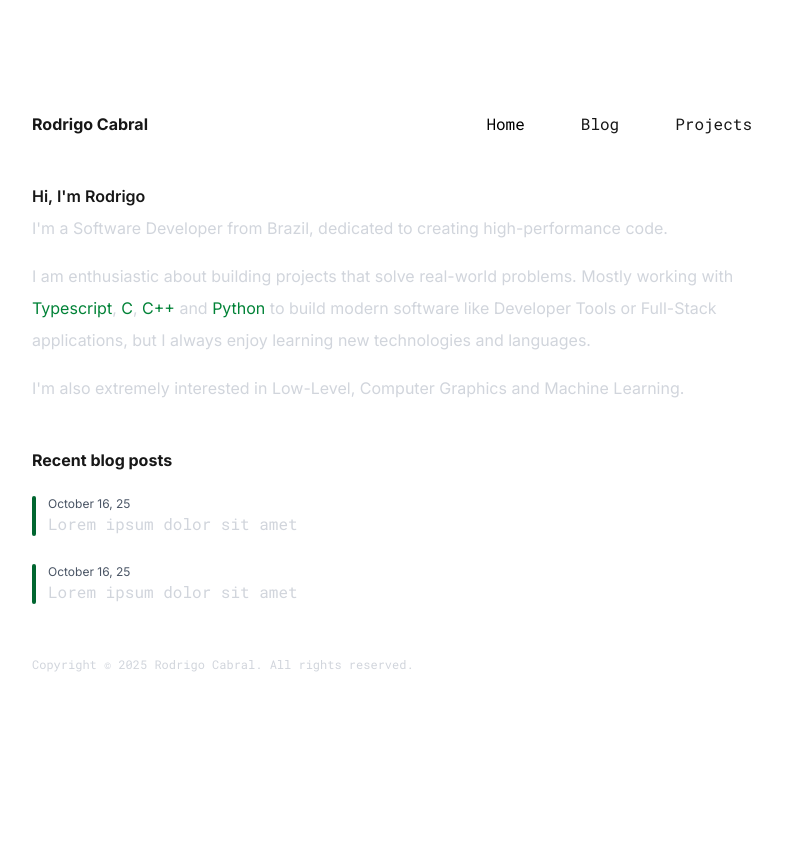
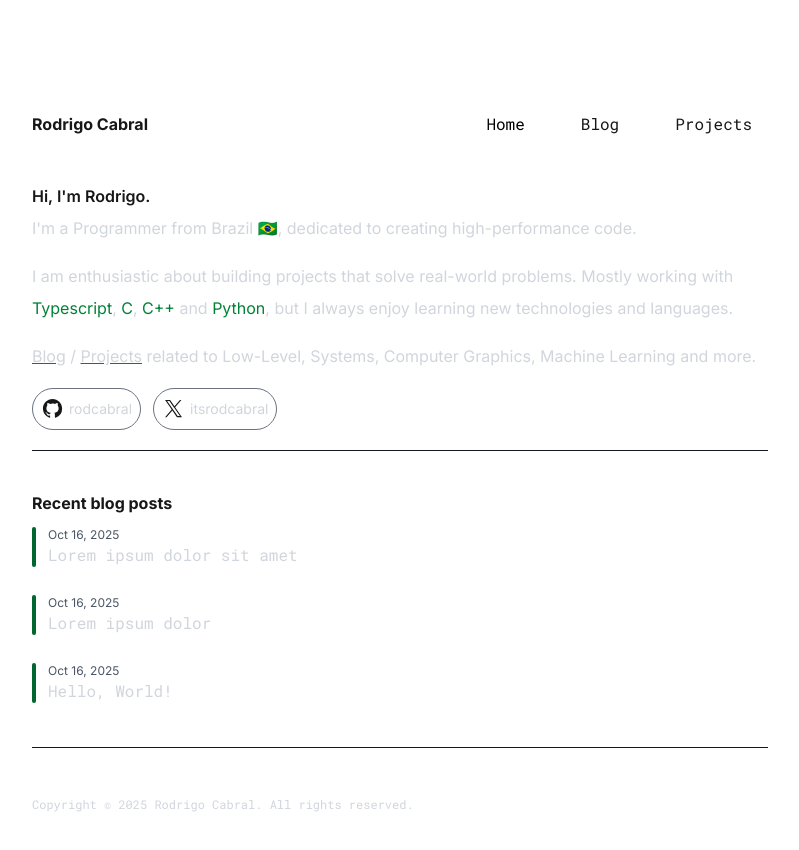
Before and after one commit to rodcabral/rodcabral.github.io, a Next.js app: page / in a window 1280 px wide. Shown: the top 850 px of the page, without its empty margins (240-1039 px from the left). Before the commit the page ends 800 px from the top, so only its background shows below. Built offline with nearby package versions, Linux system fonts and the light colour scheme.

Commit message:
social link system

```diff
--- a/app/page.tsx
+++ b/app/page.tsx
@@ -1,9 +1,34 @@
 import Layout from "./components/layout"
 import BlogTitle from "./components/Blog/title"
+import Link from "next/link"
 
 function Focus({ txt }: { txt: string }) {
     return (
         <span className="text-green-700 selection:text-white">{txt}</span>
+    )
+}
+
+function check_social(social: string) {
+    switch (social) {
+        case "github":
+            return (
+                <span className="cursor-pointer outline-none"><svg fill="currentColor" viewBox="0 0 25 25" aria-hidden="true" className="size-6"><path fillRule="evenodd" d="M12 2C6.477 2 2 6.484 2 12.017c0 4.425 2.865 8.18 6.839 9.504.5.092.682-.217.682-.483 0-.237-.008-.868-.013-1.703-2.782.605-3.369-1.343-3.369-1.343-.454-1.158-1.11-1.466-1.11-1.466-.908-.62.069-.608.069-.608 1.003.07 1.531 1.032 1.531 1.032.892 1.53 2.341 1.088 2.91.832.092-.647.35-1.088.636-1.338-2.22-.253-4.555-1.113-4.555-4.951 0-1.093.39-1.988 1.029-2.688-.103-.253-.446-1.272.098-2.65 0 0 .84-.27 2.75 1.026A9.564 9.564 0 0112 6.844c.85.004 1.705.115 2.504.337 1.909-1.296 2.747-1.027 2.747-1.027.546 1.379.202 2.398.1 2.651.64.7 1.028 1.595 1.028 2.688 0 3.848-2.339 4.695-4.566 4.943.359.309.678.92.678 1.855 0 1.338-.012 2.419-.012 2.747 0 .268.18.58.688.482A10.019 10.019 0 0022 12.017C22 6.484 17.522 2 12 2z" clipRule="evenodd"></path></svg></span>
+            )
+        case "x":
+            return (
+                <span className="cursor-pointer outline-none"><svg fill="currentColor" viewBox="0 0 25 25" aria-hidden="true" className="size-6"><path d="M13.6823 10.6218L20.2391 3H18.6854L12.9921 9.61788L8.44486 3H3.2002L10.0765 13.0074L3.2002 21H4.75404L10.7663 14.0113L15.5685 21H20.8131L13.6819 10.6218H13.6823ZM11.5541 13.0956L10.8574 12.0991L5.31391 4.16971H7.70053L12.1742 10.5689L12.8709 11.5655L18.6861 19.8835H16.2995L11.5541 13.096V13.0956Z"></path></svg></span>
+            )
+    }
+}
+
+function SocialLink({ social, title, href }: { social: string, title: string, href: string }) {
+    return (
+        <Link href={href} target="_blank" className="duration-200 hover:border-gray-100 flex gap-1 items-center p-2 border-1 border-gray-500 rounded-full">
+            {
+                check_social(social)
+            }
+            <p className="text-sm text-gray-300">{title}</p>
+        </Link>
     )
 }
 
@@ -12,18 +37,28 @@ export default function Home() {
         <Layout>
             <div className="flex flex-col gap-5">
                 <div className="flex flex-col gap-2">
-                    <h4 className="font-semibold">Hi, I'm Rodrigo</h4>
-                    <p className="text-gray-300">I'm a Software Developer from Brazil, dedicated to creating high-performance code.</p>
+                    <h4 className="font-semibold">Hi, I'm Rodrigo.</h4>
+                    <p className="text-gray-300">I'm a Programmer from Brazil 🇧🇷, dedicated to creating high-performance code.</p>
                 </div>
-                <p className="text-gray-300 text-base/loose">I am enthusiastic about building projects that solve real-world problems. Mostly working with <Focus txt="Typescript" />, <Focus txt="C" />, <Focus txt="C++" /> and <Focus txt="Python" /> to build modern software like Developer Tools or Full-Stack applications, but I always enjoy learning new technologies and languages.</p>
+                <p className="text-gray-300 text-base/loose">I am enthusiastic about building projects that solve real-world problems. Mostly working with <Focus txt="Typescript" />, <Focus txt="C" />, <Focus txt="C++" /> and <Focus txt="Python" />, but I always enjoy learning new technologies and languages.</p>
 
-                <p className="text-gray-300">I'm also extremely interested in Low-Level, Computer Graphics and Machine Learning.</p>
-            </div>
-            <div className="mt-12">
+                <p className="text-gray-300"><Link href="/blog" className="underline decoration-green-700">Blog</Link> / <Link href="/projects" className="underline decoration-green-700">Projects</Link> related to Low-Level, Systems, Computer Graphics, Machine Learning and more.</p>
+
+                <ul className="flex gap-3 items-center">
+                    <li>
+                        <SocialLink social="github" href="https://github.com/rodcabral" title="rodcabral" />
+                    </li>
+                    <li>
+                        <SocialLink social="x" href="https://x.com/itsrodcabral" title="itsrodcabral" />
+                    </li>
+                </ul>
+            </div >
+            <div className="mt-5 border-b-[1px] border-t-[1px] border-gray-900 py-10">
                 <h4 className="font-bold">Recent blog posts</h4>
-                <div className="mt-5 flex flex-col gap-5">
-                    <BlogTitle date="October 16, 25" title="Lorem ipsum dolor sit amet" />
-                    <BlogTitle date="October 16, 25" title="Lorem ipsum dolor sit amet" />
+                <div className="mt-2 flex flex-col gap-5">
+                    <BlogTitle date="Oct 16, 2025" title="Lorem ipsum dolor sit amet" />
+                    <BlogTitle date="Oct 16, 2025" title="Lorem ipsum dolor" />
+                    <BlogTitle date="Oct 16, 2025" title="Hello, World!" />
                 </div>
             </div>
         </Layout >
```
